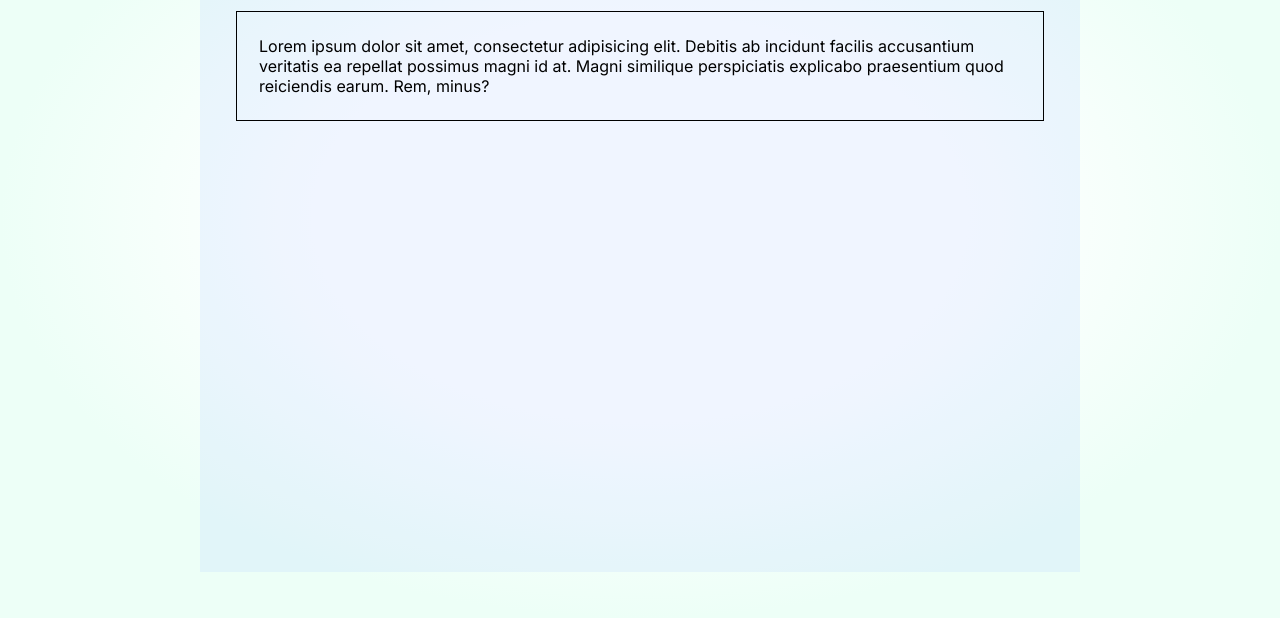
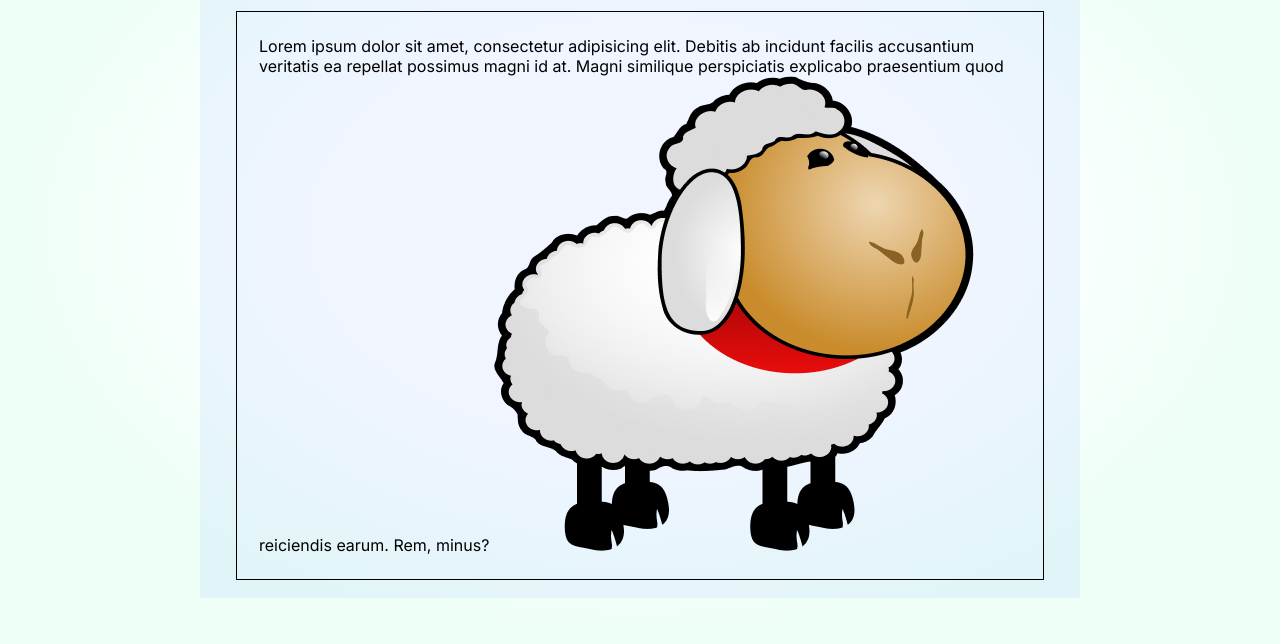
Before and after one commit to vladutcornel/Web-Wizards-Tema-Git, a plain HTML site: page index.html in a window 1280 px wide. Shown: the part 182-826 px from the top of the page. Before the commit the page ends 800 px from the top, so only its background shows below. Drawn offline with Linux system fonts and the light colour scheme.

Commit message:
Added an image

```diff
--- a/index.html
+++ b/index.html
@@ -72,6 +72,7 @@
         </nav>
         <main class="content">
             Lorem ipsum dolor sit amet, consectetur adipisicing elit. Debitis ab incidunt facilis accusantium veritatis ea repellat possimus magni id at. Magni similique perspiciatis explicabo praesentium quod reiciendis earum. Rem, minus?
+            <img src="/images/miorita.png" alt="Miorița">
         </main>
     </div>
 </body>
```
Also changed, not shown: images/miorita.png (added).
